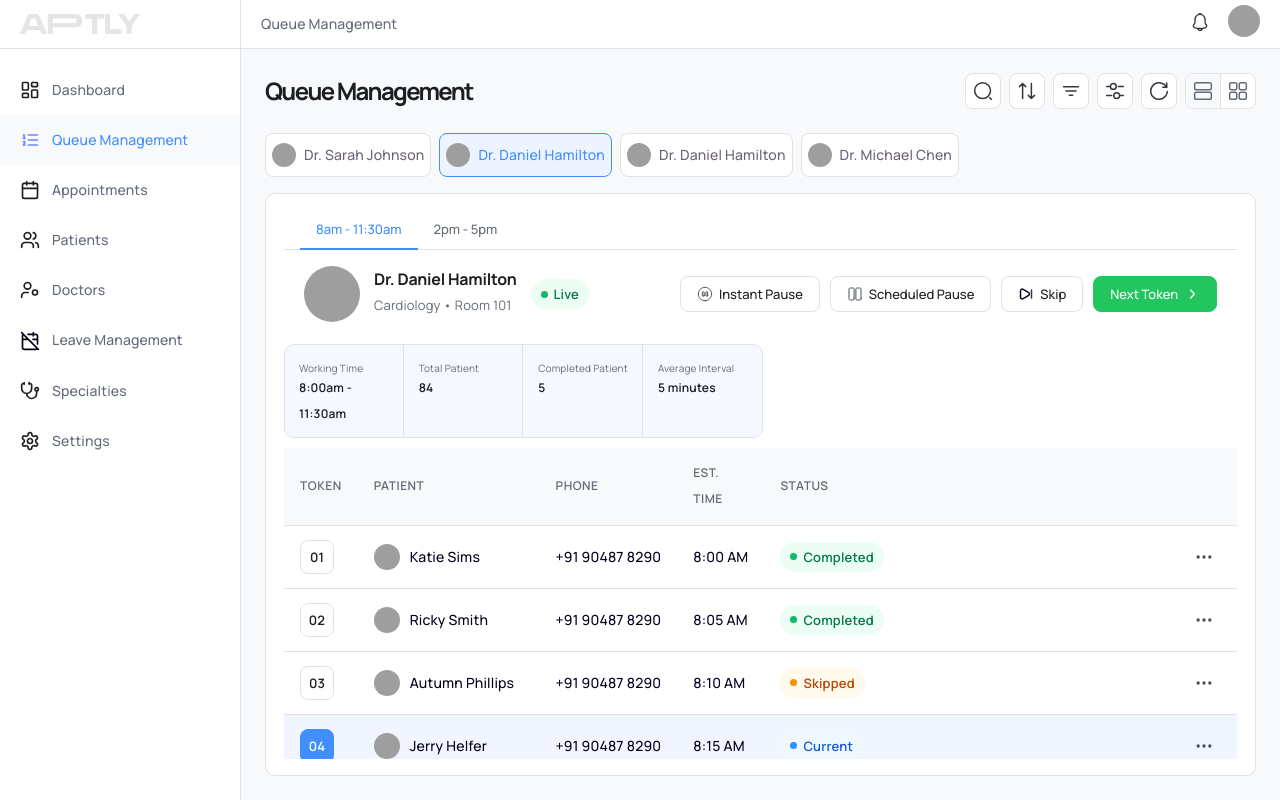
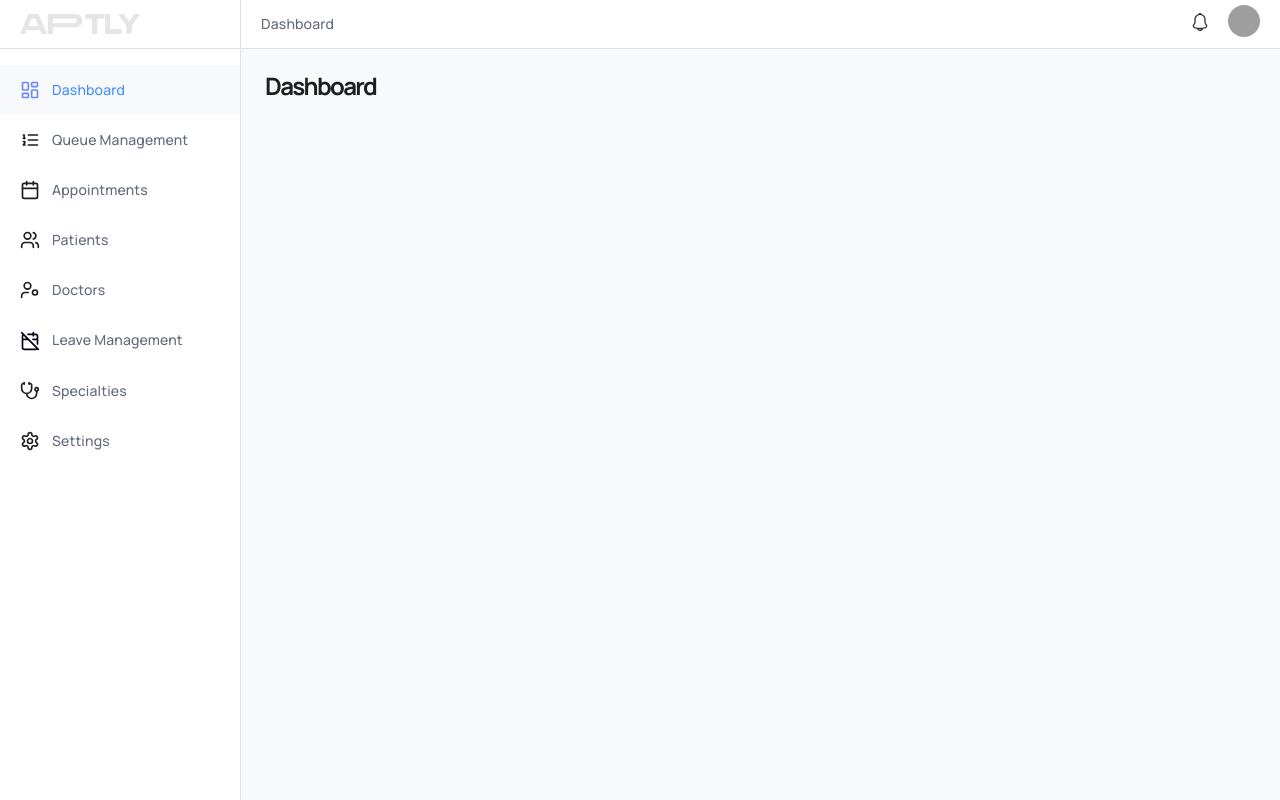
Before and after one commit to devaamir/aptly-clinic, a React (Vite) app: page / in a window 1280 px wide. Both pictures are taken after a click on the button "Login". Built offline with nearby package versions, Linux system fonts and the light colour scheme; grey boxes are pictures that could not be loaded.

Commit message:
common header component

```diff
--- /dev/null
+++ b/src/components/PageHeader.css
@@ -0,0 +1,20 @@
+.page-header {
+  display: flex;
+  align-items: center;
+  justify-content: space-between;
+  margin-bottom: 24px;
+}
+
+.page-title {
+  font-size: 24px;
+  font-weight: 700;
+  color: var(--color-textPrimary);
+  font-family: 'Manrope', sans-serif;
+  margin: 0;
+}
+
+.page-header-actions {
+  display: flex;
+  align-items: center;
+  gap: 8px;
+}
--- /dev/null
+++ b/src/components/PageHeader.tsx
@@ -0,0 +1,16 @@
+import type { FC, ReactNode } from 'react'
+import './PageHeader.css'
+
+interface PageHeaderProps {
+  title: string
+  actions?: ReactNode
+}
+
+const PageHeader: FC<PageHeaderProps> = ({ title, actions }) => (
+  <div className="page-header">
+    <h1 className="page-title">{title}</h1>
+    {actions && <div className="page-header-actions">{actions}</div>}
+  </div>
+)
+
+export default PageHeader
--- /dev/null
+++ b/src/pages/Appointments.css
@@ -0,0 +1,42 @@
+.apt-container {
+  padding: 24px;
+  font-family: 'Manrope', sans-serif;
+  flex: 1;
+  overflow: hidden;
+  box-sizing: border-box;
+  display: flex;
+  flex-direction: column;
+}
+
+.apt-header {
+  display: flex;
+  align-items: center;
+  justify-content: space-between;
+  margin-bottom: 24px;
+}
+
+.apt-title {
+  font-size: 24px;
+  font-weight: 700;
+  color: var(--color-textPrimary);
+  margin: 0;
+}
+
+.apt-schedule-btn {
+  display: flex;
+  align-items: center;
+  gap: 8px;
+  padding: 10px 20px;
+  background: var(--color-accent);
+  color: #fff;
+  border: none;
+  border-radius: 8px;
+  font-size: 14px;
+  font-weight: 600;
+  font-family: 'Manrope', sans-serif;
+  cursor: pointer;
+}
+
+.apt-schedule-btn:hover {
+  background: var(--color-accentHover);
+}
--- /dev/null
+++ b/src/pages/Appointments.tsx
@@ -0,0 +1,20 @@
+import type { FC } from 'react'
+import PageHeader from '../components/PageHeader'
+import addIcon from '../assets/icons/add-icon-white.svg'
+import './Appointments.css'
+
+const Appointments: FC = () => (
+  <div className="apt-container">
+    <PageHeader
+      title="Appointments"
+      actions={
+        <button className="apt-schedule-btn">
+          <img src={addIcon} alt="" style={{ width: 16, height: 16 }} />
+          Schedule Appointment
+        </button>
+      }
+    />
+  </div>
+)
+
+export default Appointments
--- a/src/pages/Dashboard.tsx
+++ b/src/pages/Dashboard.tsx
@@ -2,6 +2,13 @@ import type { FC } from 'react'
 import { useState } from 'react'
 import logo from '../assets/images/logo.png'
 import QueueManagement from './QueueManagement'
+import DashboardPage from './DashboardPage'
+import Appointments from './Appointments'
+import Patients from './Patients'
+import Doctors from './Doctors'
+import LeaveManagement from './LeaveManagement'
+import Specialties from './Specialties'
+import Settings from './Settings'
 import dashboardIcon from '../assets/icons/dashboard-icon.svg'
 import queueIcon from '../assets/icons/quemanagment-icon.svg'
 import appointmentIcon from '../assets/icons/appointment-icon.svg'
@@ -27,7 +34,7 @@ const navItems: { label: ActivePage; icon: string }[] = [
 ]
 
 const Dashboard: FC = () => {
-  const [activePage, setActivePage] = useState<ActivePage>('Queue Management')
+  const [activePage, setActivePage] = useState<ActivePage>('Dashboard')
 
   return (
     <div className="dashboard">
@@ -59,7 +66,14 @@ const Dashboard: FC = () => {
           </div>
         </div>
         <div className="topbar-divider" />
+        {activePage === 'Dashboard' && <DashboardPage />}
         {activePage === 'Queue Management' && <QueueManagement />}
+        {activePage === 'Appointments' && <Appointments />}
+        {activePage === 'Patients' && <Patients />}
+        {activePage === 'Doctors' && <Doctors />}
+        {activePage === 'Leave Management' && <LeaveManagement />}
+        {activePage === 'Specialties' && <Specialties />}
+        {activePage === 'Settings' && <Settings />}
       </main>
     </div>
   )
--- /dev/null
+++ b/src/pages/DashboardPage.tsx
@@ -0,0 +1,10 @@
+import type { FC } from 'react'
+import PageHeader from '../components/PageHeader'
+
+const DashboardPage: FC = () => (
+  <div style={{ padding: 24, fontFamily: 'Manrope, sans-serif', flex: 1 }}>
+    <PageHeader title="Dashboard" />
+  </div>
+)
+
+export default DashboardPage
--- /dev/null
+++ b/src/pages/Doctors.tsx
@@ -0,0 +1,10 @@
+import type { FC } from 'react'
+import PageHeader from '../components/PageHeader'
+
+const Doctors: FC = () => (
+  <div style={{ padding: 24, fontFamily: 'Manrope, sans-serif', flex: 1 }}>
+    <PageHeader title="Doctors" />
+  </div>
+)
+
+export default Doctors
--- /dev/null
+++ b/src/pages/LeaveManagement.tsx
@@ -0,0 +1,10 @@
+import type { FC } from 'react'
+import PageHeader from '../components/PageHeader'
+
+const LeaveManagement: FC = () => (
+  <div style={{ padding: 24, fontFamily: 'Manrope, sans-serif', flex: 1 }}>
+    <PageHeader title="Leave Management" />
+  </div>
+)
+
+export default LeaveManagement
--- /dev/null
+++ b/src/pages/Patients.tsx
@@ -0,0 +1,10 @@
+import type { FC } from 'react'
+import PageHeader from '../components/PageHeader'
+
+const Patients: FC = () => (
+  <div style={{ padding: 24, fontFamily: 'Manrope, sans-serif', flex: 1 }}>
+    <PageHeader title="Patients" />
+  </div>
+)
+
+export default Patients
--- a/src/pages/QueueManagement.tsx
+++ b/src/pages/QueueManagement.tsx
@@ -1,6 +1,7 @@
 import type { FC } from 'react'
 import { useState, useEffect } from 'react'
 import PatientModal from '../components/PatientModal'
+import PageHeader from '../components/PageHeader'
 import InstantPauseModal from '../components/InstantPauseModal'
 import ScheduledPauseModal from '../components/ScheduledPauseModal'
 import verifyTickGreen from '../assets/icons/verify-tick-green.svg'
@@ -252,8 +253,9 @@ const QueueManagement: FC = () => {
   return (
     <div className="qm-container">
       {/* Header */}
-      <div className="qm-header">
-        <h1 className="qm-title">Queue Management</h1>
+      <PageHeader
+        title="Queue Management"
+        actions={
           <div className="qm-header-actions">
             <button className="qm-icon-btn"><img src={searchIcon} alt="search" /></button>
             <button className="qm-icon-btn"><img src={upDownArrow} alt="sort" /></button>
@@ -265,7 +267,8 @@ const QueueManagement: FC = () => {
               <button className={`qm-icon-btn view-btn ${view === 'grid' ? 'view-active' : ''}`} onClick={() => setView('grid')}><img src={gridIcon} alt="grid" /></button>
             </div>
           </div>
-      </div>
+        }
+      />
 
       {/* Doctor Tabs */}
       <div className="qm-doctor-tabs">
--- /dev/null
+++ b/src/pages/Settings.tsx
@@ -0,0 +1,10 @@
+import type { FC } from 'react'
+import PageHeader from '../components/PageHeader'
+
+const Settings: FC = () => (
+  <div style={{ padding: 24, fontFamily: 'Manrope, sans-serif', flex: 1 }}>
+    <PageHeader title="Settings" />
+  </div>
+)
+
+export default Settings
--- /dev/null
+++ b/src/pages/Specialties.tsx
@@ -0,0 +1,10 @@
+import type { FC } from 'react'
+import PageHeader from '../components/PageHeader'
+
+const Specialties: FC = () => (
+  <div style={{ padding: 24, fontFamily: 'Manrope, sans-serif', flex: 1 }}>
+    <PageHeader title="Specialties" />
+  </div>
+)
+
+export default Specialties
```
Also changed, not shown: src/assets/icons/add-icon-white.svg (added). Lines whose indentation alone changed are shown as unchanged.
